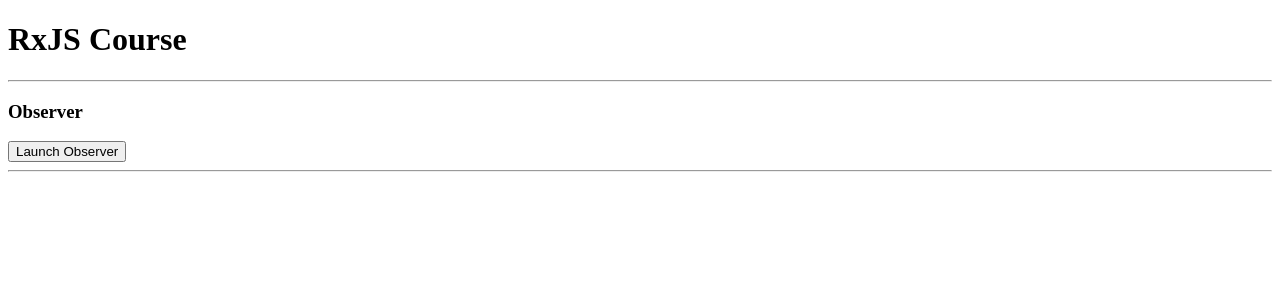
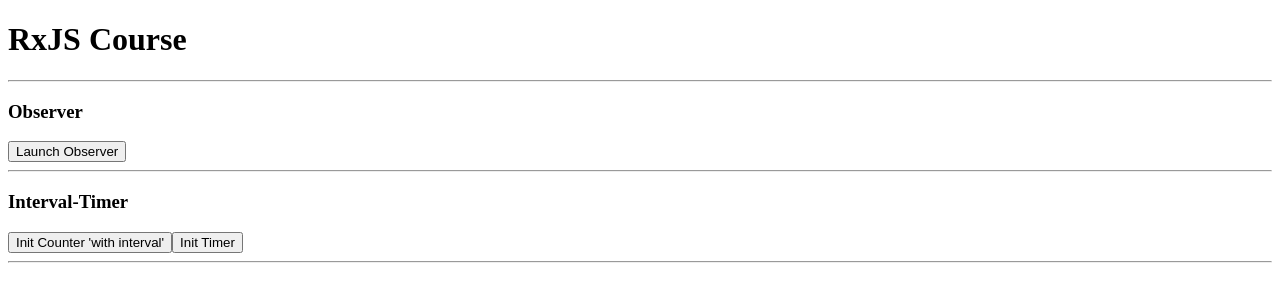
Before and after one commit to erickangweisz/RxJS-Course, an Angular app: page / in a window 1280 px wide. Shown: the top 302 px of the page. Built offline with nearby package versions, Linux system fonts and the light colour scheme.

Commit message:
testing interval and timer

```diff
--- /dev/null
+++ b/src/app/_components/interval-timer/interval-timer.component.html
@@ -0,0 +1,4 @@
+<h3>{{ title }}</h3>
+
+<button (click)="initCounterWithInterval()">Init Counter 'with interval'</button>
+<button (click)="initTimer()">Init Timer</button>
--- /dev/null
+++ b/src/app/_components/interval-timer/interval-timer.component.ts
@@ -0,0 +1,35 @@
+import { Component, OnInit } from '@angular/core';
+import { interval, timer, Observable } from 'rxjs';
+
+@Component({
+  selector: 'app-interval-timer',
+  templateUrl: './interval-timer.component.html',
+  styleUrls: ['./interval-timer.component.sass']
+})
+export class IntervalTimerComponent implements OnInit {
+  title: string;
+  counter: Observable<number>;
+
+  constructor() {
+    this.title = 'Interval-Timer';
+  }
+
+  ngOnInit() {}
+
+  initCounterWithInterval(): void {
+    this.counter = interval(1000);
+
+    this.counter.subscribe((n) => {
+      console.log(`called each ${n} seconds`);
+    });
+  }
+
+  initTimer(): void {
+    const miliseconds = 2000;
+    this.counter = timer(miliseconds);
+
+    this.counter.subscribe((n) => {
+      console.log(`triggered in ${miliseconds / 1000} seconds`);
+    });
+  }
+}
--- a/src/app/app.component.html
+++ b/src/app/app.component.html
@@ -3,3 +3,6 @@
 
 <app-observer></app-observer>
 <hr>
+
+<app-interval-timer></app-interval-timer>
+<hr>
--- a/src/app/app.module.ts
+++ b/src/app/app.module.ts
@@ -4,11 +4,13 @@
 import { AppRoutingModule } from './app-routing.module';
 import { AppComponent } from './app.component';
 import { ObserverComponent } from './_components/observer/observer.component';
+import { IntervalTimerComponent } from './_components/interval-timer/interval-timer.component';
 
 @NgModule({
   declarations: [
     AppComponent,
-    ObserverComponent
+    ObserverComponent,
+    IntervalTimerComponent
   ],
   imports: [
     BrowserModule,
```
Also changed, not shown: src/app/_components/interval-timer/interval-timer.component.sass (added).
